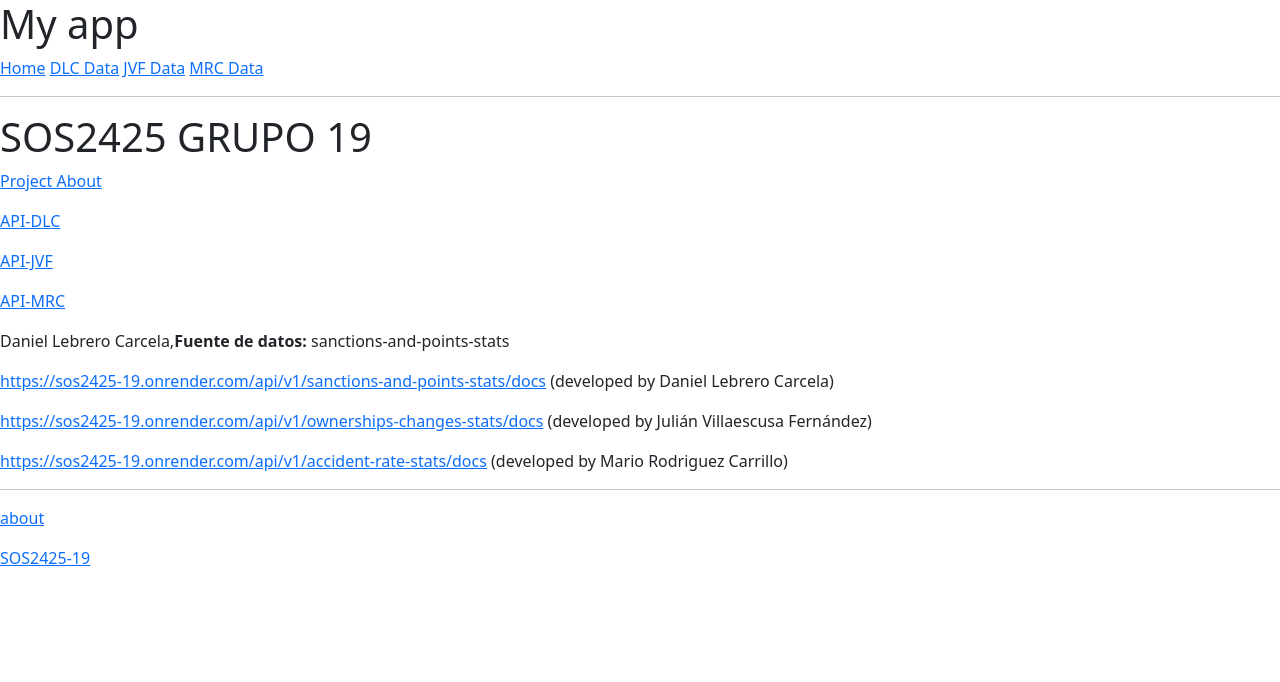
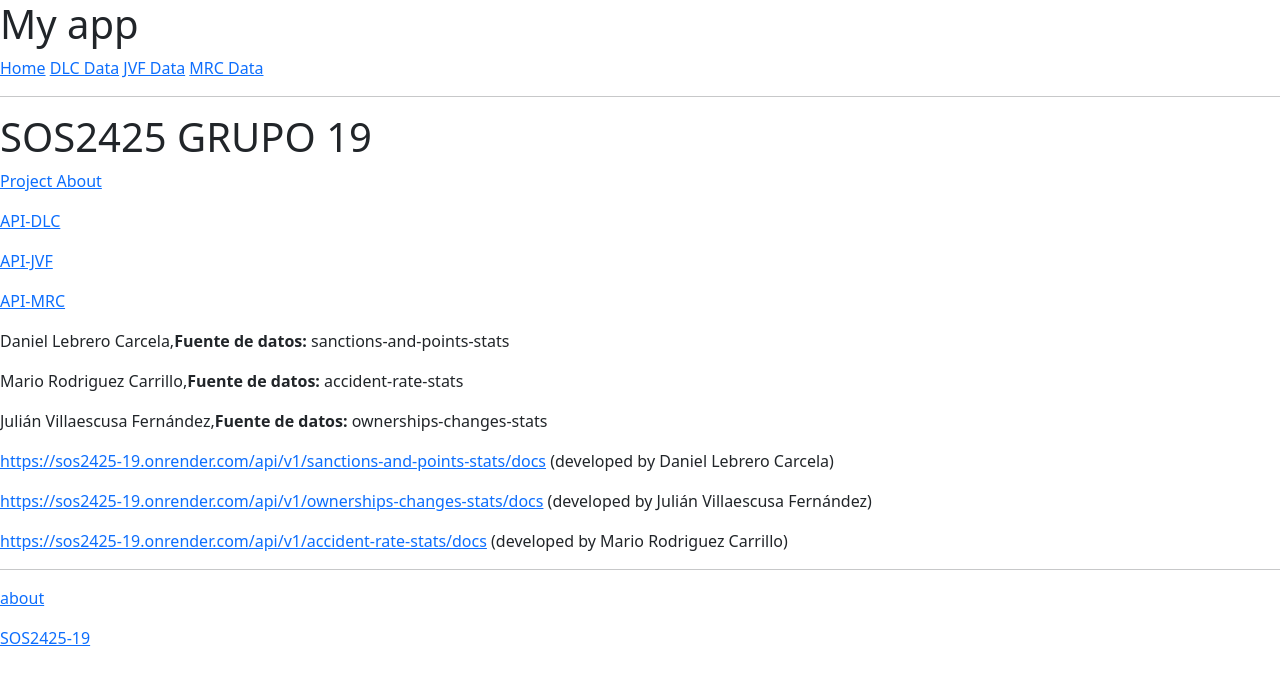
Before and after one commit to gti-sos/SOS2425-19, a SvelteKit app in the folder src/front/: page / in a window 1280 px wide. Shown: the top 682 px of the page. Built offline with nearby package versions, Linux system fonts and the light colour scheme.

Commit message:
Update +page.svelte

```diff
--- a/src/front/src/routes/+page.svelte
+++ b/src/front/src/routes/+page.svelte
@@ -5,6 +5,8 @@
     <p><a href="https://sos2425-19.onrender.com/api/v1/accident-rate-stats/">API-MRC</a></p>
 
     <p> Daniel Lebrero Carcela,<b>Fuente de datos:</b> sanctions-and-points-stats</p>
+    <p> Mario Rodriguez Carrillo,<b>Fuente de datos:</b> accident-rate-stats</p>
+    <p> Julián Villaescusa Fernández,<b>Fuente de datos:</b> ownerships-changes-stats </p>
 
     <p><a href="https://sos2425-19.onrender.com/api/v1/sanctions-and-points-stats/docs">https://sos2425-19.onrender.com/api/v1/sanctions-and-points-stats/docs</a> (developed by Daniel Lebrero Carcela)</p>
     <p><a href="https://sos2425-19.onrender.com/api/v1/ownerships-changes-stats/docs">https://sos2425-19.onrender.com/api/v1/ownerships-changes-stats/docs</a> (developed by Julián Villaescusa Fernández)</p>
```
